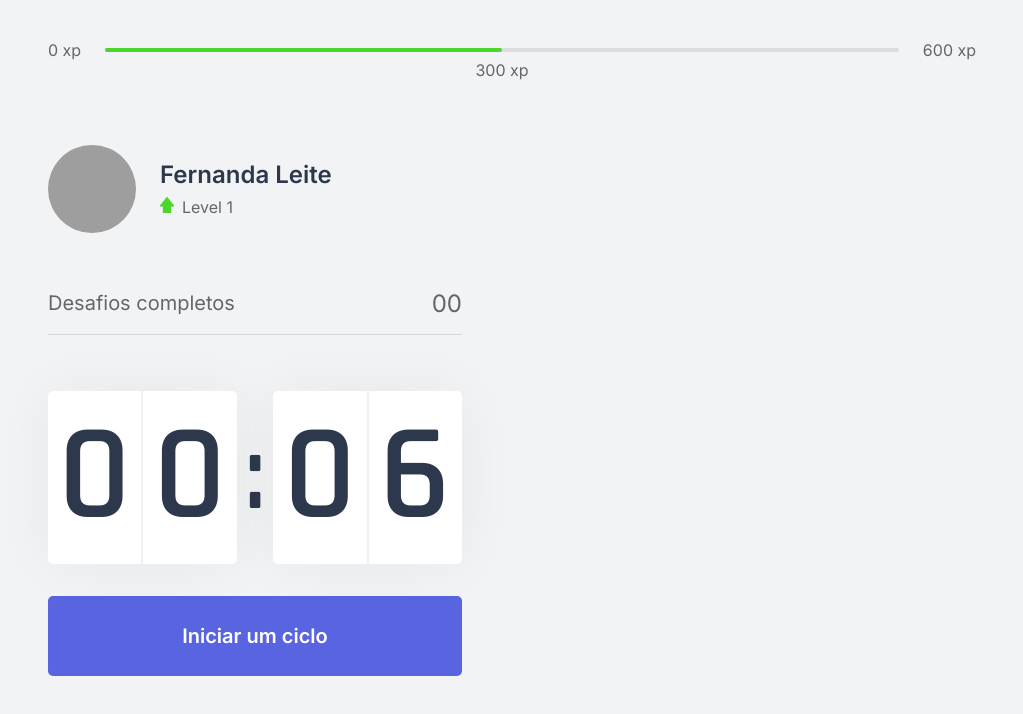
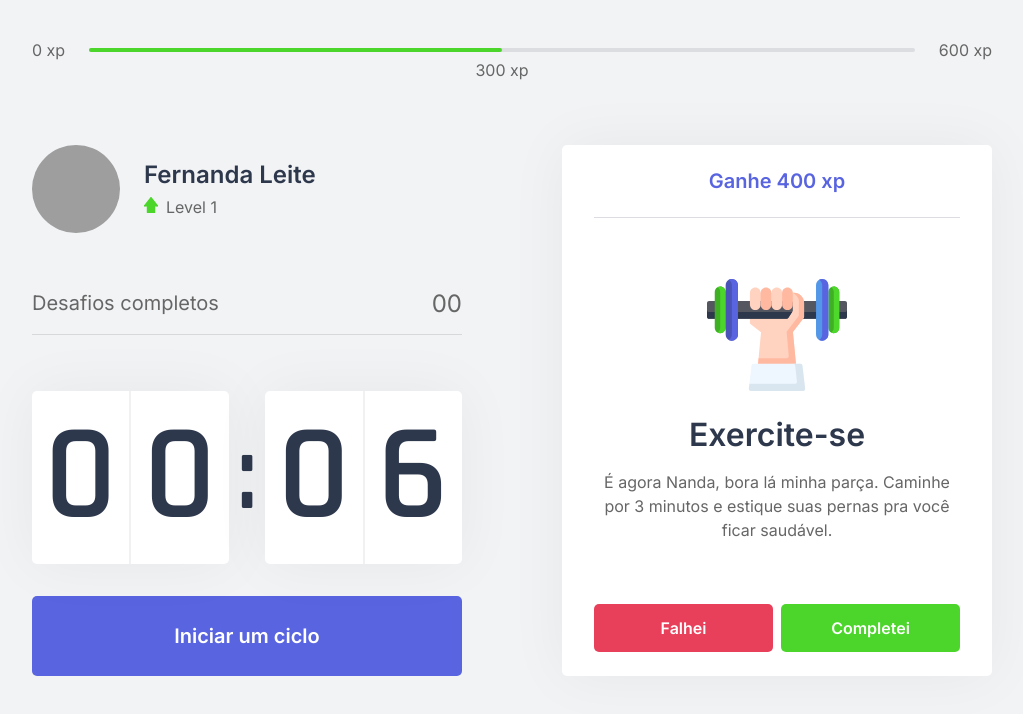
Before and after one commit to Fekleite/move.it, a Next.js app: page / in a window 1280 px wide. Shown: the top 714 px of the page, without its empty margins (128-1151 px from the left). Built offline with nearby package versions, Linux system fonts and the light colour scheme; grey boxes are pictures that could not be loaded.

Commit message:
feat: create challenge box component

```diff
--- /dev/null
+++ b/src/components/ChallengeBox.tsx
@@ -0,0 +1,55 @@
+import {
+  ChallengeBoxContainer,
+  ChallengeNotActive,
+  ChallengeActive,
+  ChallengeButton
+} from "../styles/components/challengeBox";
+
+export function ChallengeBox() {
+  const hasActiveChallenge = true;
+
+  return (
+    <ChallengeBoxContainer>
+      {
+        hasActiveChallenge ? (
+          <ChallengeActive>
+            <header> Ganhe 400 xp </header>
+
+            <main>
+              <img src="icons/body.svg" alt=""/>
+
+              <strong> Exercite-se </strong>
+              <p>
+                É agora Nanda, bora lá minha parça. Caminhe por 3 minutos e estique suas pernas pra você ficar saudável.
+              </p>
+            </main>
+
+            <footer>
+              <ChallengeButton
+                type="button"
+                failed
+              >
+                Falhei
+              </ChallengeButton>
+
+              <ChallengeButton
+                type="button"
+              >
+                Completei
+              </ChallengeButton>
+            </footer>
+          </ChallengeActive>
+        ) : (
+          <ChallengeNotActive>
+            <strong>Finalize um ciclo para receber desafios a serem completados</strong>
+            <p>
+              <img src="icons/level-up.svg" alt="Level Up"/>
+
+              Complete-os, ganhe experiência e avance de level.
+            </p>
+          </ChallengeNotActive>
+        )
+      }
+    </ChallengeBoxContainer>
+  );
+}
--- a/src/pages/index.tsx
+++ b/src/pages/index.tsx
@@ -1,5 +1,6 @@
 import Head from "next/head";
 
+import { ChallengeBox } from "../components/ChallengeBox";
 import { CompletedChallenges } from "../components/CompletedChallenges";
 import { Countdown } from "../components/Countdown";
 import { ExperienceBar } from "../components/ExperienceBar";
@@ -24,7 +25,7 @@
         </div>
 
         <div>
-
+          <ChallengeBox />
         </div>
       </section>
     </Container>
--- /dev/null
+++ b/src/styles/components/challengeBox.ts
@@ -0,0 +1,101 @@
+import styled from "styled-components";
+
+interface ChallengeButtonProps {
+  failed?: boolean;
+}
+
+export const ChallengeBoxContainer = styled.div`
+  height: 100%;
+  background: var(--white);
+  border-radius: 5px;
+  box-shadow: 0 0 60px rgba(0, 0, 0, 0.05);
+  padding: 1.5rem 2rem;
+  display: flex;
+  flex-direction: column;
+  align-items: center;
+  justify-content: center;
+  text-align: center;
+`;
+
+export const ChallengeNotActive = styled.div`
+  display: flex;
+  flex-direction: column;
+  align-items: center;
+  max-width: 85%;
+
+  strong {
+    font-size: 1.5rem;
+    font-weight: 500;
+    line-height: 1.4;
+  }
+
+  p {
+    display: flex;
+    align-items: center;
+    line-height: 1.4;
+    text-align: left;
+    margin-top: 2.5rem;
+
+    img {
+      width: 2rem;
+      margin-right: 1.5rem;
+    }
+  }
+`;
+
+export const ChallengeActive = styled.div`
+  height: 100%;
+  display: flex;
+  flex-direction: column;
+
+  header {
+    color: var(--blue);
+    font-weight: 600;
+    font-size: 1.25rem;
+    padding: 0 2rem 1.5rem;
+    border-bottom: 1px solid var(--gray-line);
+  }
+
+  main {
+    flex: 1;
+    display: flex;
+    flex-direction: column;
+    align-items: center;
+    justify-content: center;
+
+    strong {
+      font-weight: 600;
+      font-size: 2rem;
+      color: var(--title);
+      margin: 1.5rem 0 1rem;
+    }
+
+    p {
+      line-height: 1.5;
+    }
+  }
+
+  footer {
+    display: grid;
+    grid-template-columns: 1fr 1fr;
+    gap: 0.5rem;
+  }
+`;
+
+export const  ChallengeButton = styled.button<ChallengeButtonProps>`
+  height: 3rem;
+  display: flex;
+  align-items: center;
+  justify-content: center;
+  border: 0;
+  border-radius: 5px;
+  background: ${props => props.failed ? "var(--red)" : "var(--green)"};
+  color: var(--white);
+  font-size: 1rem;
+  font-weight: 600;
+  transition: filter 0.2s;
+
+  &:hover {
+    filter: brightness(0.9);
+  }
+`;
--- a/src/styles/pages/home.ts
+++ b/src/styles/pages/home.ts
@@ -6,7 +6,7 @@
   height: 100vh;
   max-width: 992px;
   margin: 0 auto;
-  padding: 2.5rem 2rem;
+  padding: 2.5rem 1rem;
 
   section {
     flex: 1;
```
